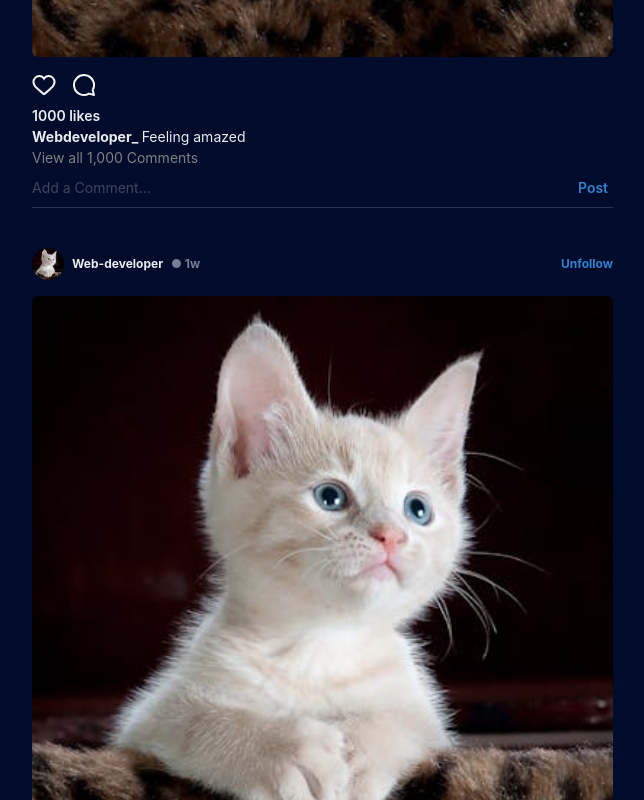
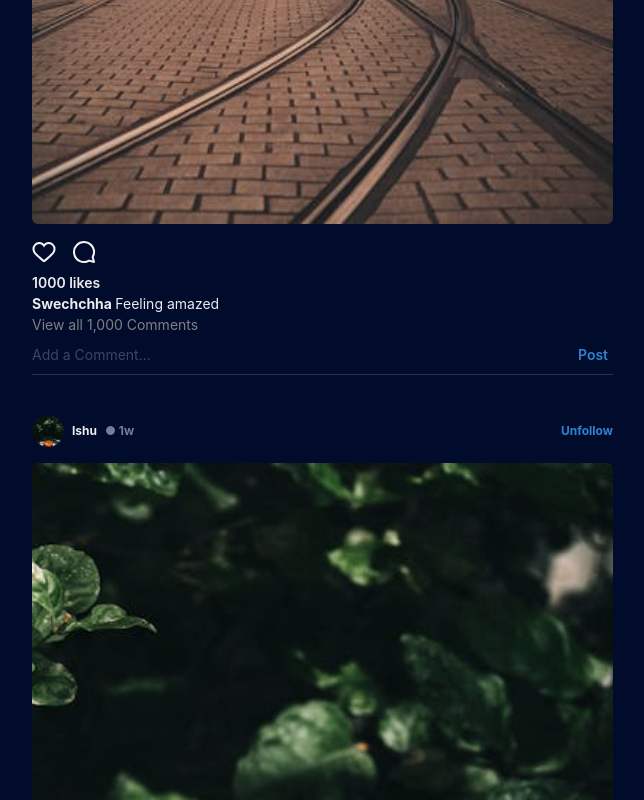
Before and after one commit to Swechchha791/Instagram_clone, a React (Vite) app: page / in a window 1280 px wide. Shown: the part 1540-2340 px from the top of the page, without its empty margins (240-884 px from the left). Built offline with nearby package versions, Linux system fonts and the light colour scheme.

Commit message:
FeedPost Section implemented. Also implemented Skeleton for FeedPost

```diff
--- a/src/component/FeedPosts/FeedPost.jsx
+++ b/src/component/FeedPosts/FeedPost.jsx
@@ -2,19 +2,14 @@ import { Box, Image } from "@chakra-ui/react";
 import PostHeader from "./PostHeader";
 import PostFooter from "./PostFooter";
 
-const FeedPost = () => {
+const FeedPost = ({ username, img, avatar }) => {
   return (
     <>
-      <PostHeader />
+      <PostHeader username={username} avatar={avatar} />
       <Box my={2} overflow={"hidded"}>
-        <Image
-          src="/img4.jpeg"
-          borderRadius={6}
-          alt="User profile pic"
-          w={"full"}
-        />
+        <Image src={img} borderRadius={6} alt={username} w={"full"} />
       </Box>
-      <PostFooter />
+      <PostFooter username={username} />
     </>
   );
 };
--- a/src/component/FeedPosts/FeedPosts.jsx
+++ b/src/component/FeedPosts/FeedPosts.jsx
@@ -1,13 +1,49 @@
-import { Container } from "@chakra-ui/react";
+import { useEffect, useState } from "react";
+import {
+  Container,
+  Flex,
+  Box,
+  VStack,
+  Skeleton,
+  SkeletonCircle,
+} from "@chakra-ui/react";
 import FeedPost from "./FeedPost";
 
 const FeedPosts = () => {
+  const [isLoading, setIsLoading] = useState(true);
+
+  useEffect(() => {
+    setTimeout(() => {
+      setIsLoading(false);
+    }, 2000);
+  }, []);
+
   return (
     <Container maxW={"container.sm"} py={10} px={2}>
-      <FeedPost />
-      <FeedPost />
-      <FeedPost />
-      <FeedPost />
+      {isLoading &&
+        [0, 1, 2, 3].map((_, idx) => (
+          <VStack key={idx} gap={4} alignItems={"flex-start"} mb={10}>
+            <Flex gap={2}>
+              <SkeletonCircle size="10" />
+              <VStack gap={2} alignItems={"flex-start"}>
+                <Skeleton height="10px" w={"200px"} />
+                <Skeleton height="10px" w={"200px"} />
+              </VStack>
+            </Flex>
+            <Skeleton w={"full"}>
+              <Box h={"500px"}>Content</Box>
+            </Skeleton>
+          </VStack>
+        ))}
+
+      {!isLoading && (
+        <>
+          <FeedPost img="/img4.jpeg" username="DP" avatar="img4.jpeg" />
+          <FeedPost img="/img1.jpeg" username="Swechchha" avatar="img1.jpeg" />
+          <FeedPost img="/img2.jpeg" username="Ishu" avatar="img2.jpeg" />
+          <FeedPost img="/img3.jpeg" username="Apeksha" avatar="img3.jpeg" />
+        </>
+      )}
     </Container>
   );
 };
--- a/src/component/FeedPosts/PostFooter.jsx
+++ b/src/component/FeedPosts/PostFooter.jsx
@@ -14,7 +14,7 @@ import {
   UnlikeLogo,
 } from "../../assets/constants";
 
-const PostFooter = () => {
+const PostFooter = ({ username }) => {
   const [liked, setLiked] = useState(false);
   const [likes, setLikes] = useState(1000);
 
@@ -48,7 +48,7 @@ const PostFooter = () => {
         {likes} likes
       </Text>
       <Text fontWeight={700} fontSize={"sm"}>
-        Webdeveloper_{" "}
+        {username}{" "}
         <Text as="span" fontWeight={400}>
           Feeling amazed
         </Text>
--- a/src/component/FeedPosts/PostHeader.jsx
+++ b/src/component/FeedPosts/PostHeader.jsx
@@ -1,6 +1,6 @@
 import { Box, Flex, Avatar, Text } from "@chakra-ui/react";
 
-const PostHeader = () => {
+const PostHeader = ({ username, avatar }) => {
   return (
     <Flex
       justifyContent={"space-between"}
@@ -9,9 +9,9 @@ const PostHeader = () => {
       my={4}
     >
       <Flex justifyContent={"center"} alignItems={"center"} gap={2}>
-        <Avatar src="/img4.jpeg" alt="User profile pic" size={"sm"} />
+        <Avatar src={avatar} alt="User profile pic" size={"sm"} />
         <Flex fontSize={12} fontWeight={"bold"} gap={2}>
-          Web-developer
+          {username}
           <Box color={"gray.500"}>● 1w</Box>
         </Flex>
       </Flex>
```
